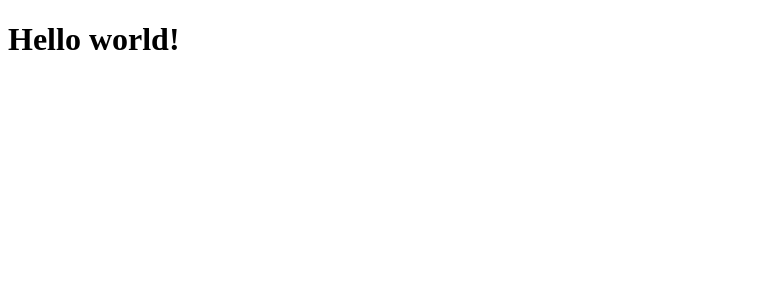
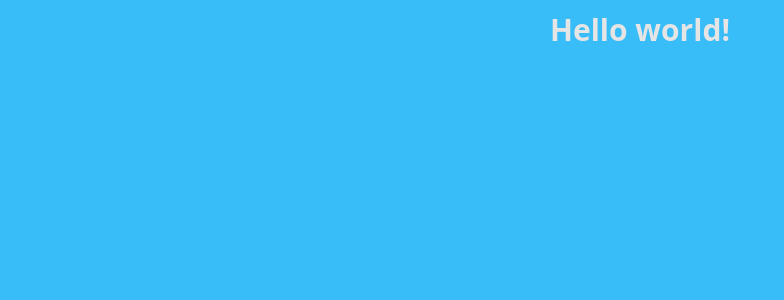
Before and after one commit to SumittaBungsud/react-candycrush-app, a React (Create React App) app: page / in a window 1280 px wide. Shown: the top 300 px of the page, without its empty margins (0-784 px from the left). Built offline with nearby package versions, Linux system fonts and the light colour scheme.

Commit message:
upload new code

```diff
--- a/src/App.tsx
+++ b/src/App.tsx
@@ -2,8 +2,8 @@ import React from 'react';
 
 function App() {
   return (
-    <div className="bg-sky-500">
-      <h1 className="text-3xl font-bold underline text-neutral-500">
+    <div className="bg-sky-400 w-dvw h-dvh">
+      <h1 className="text-3xl font-bold text-neutral-200 text-center p-3">
         Hello world!
       </h1>
     </div>
--- a/src/index.tsx
+++ b/src/index.tsx
@@ -1,6 +1,7 @@
 import React from 'react';
 import ReactDOM from 'react-dom/client';
 import App from './App';
+import "./index.css"
 import reportWebVitals from './reportWebVitals';
 
 const root = ReactDOM.createRoot(
--- a/tailwind.config.js
+++ b/tailwind.config.js
@@ -1,7 +1,6 @@
 /** @type {import('tailwindcss').Config} */
 module.exports = {
   content: [
-    "./index.html",
     "./src/**/*.{js,jsx,ts,tsx}",
   ],
   theme: {
```
